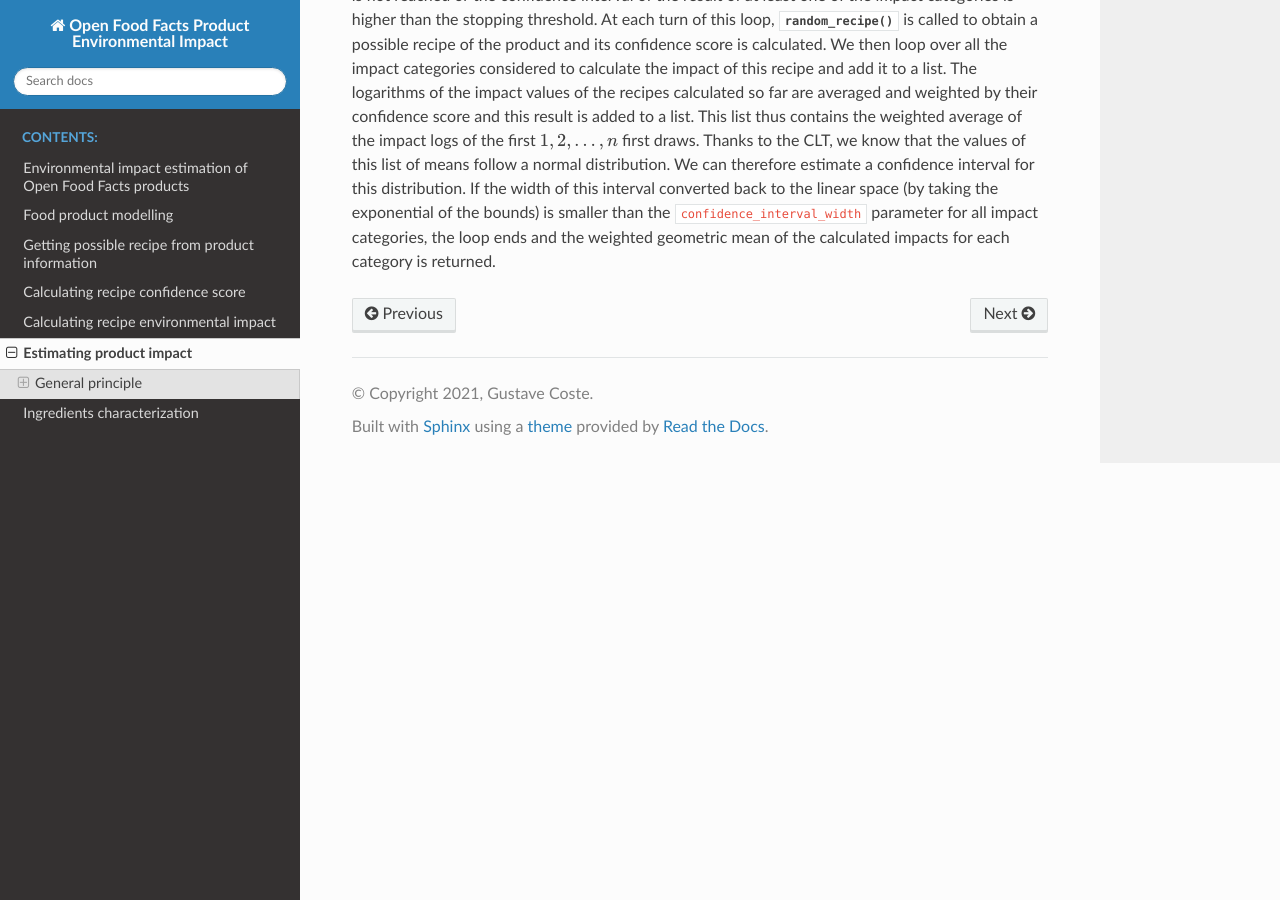
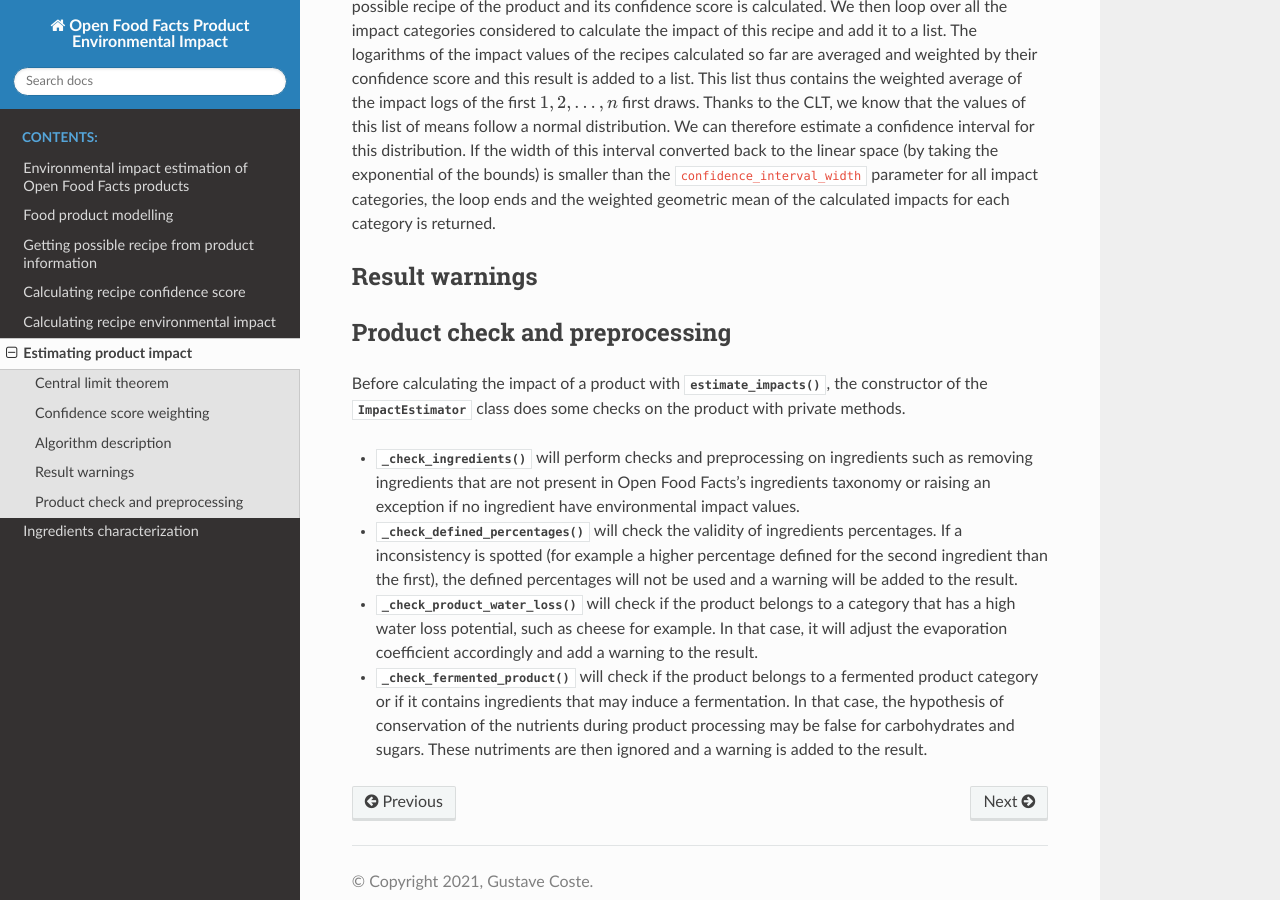
Before and after one commit to openfoodfacts/off-product-environmental-impact, a Sphinx documentation site: the page built from doc/source/estimating-product-impact.rst, in a window 1280 px wide and 900 px high, scrolled down 1754 px. Built offline with Sphinx 7.4.7 and the Read the Docs theme 2.0.0, drawn with Linux system fonts in a browser that asks for light colours.

```diff
--- a/doc/source/estimating-product-impact.rst
+++ b/doc/source/estimating-product-impact.rst
@@ -3,11 +3,8 @@
 
 The estimating the environmental impact of an Open Food Facts product can be done using the This equation is implemented by :class:`~impacts_estimation.impact_estimation.ImpactEstimator` or the wrappers :class:`~impacts_estimation.impact_estimation.estimate_impacts` and :class:`~impacts_estimation.impact_estimation.estimate_impacts_safe`. The later can be used in case of failure to progressively relax the constraints on the model in order to get a result.
 
-General principle
------------------
-
 Central limit theorem
-+++++++++++++++++++++
+---------------------
 
 This algorithm uses a Monte-Carlo based approach to estimate the expectation of a random variable by a large number of draws. It uses the `Central Limit Theorem <https://en.wikipedia.org/wiki/Central_limit_theorem>`_ which establishes the convergence in law of the mean of a sequence of random variables to a normal distribution in order to detect when the number of computed values is sufficient.
 
@@ -34,7 +31,7 @@
     G=\exp(\overline{X}_n)
 
 Confidence score weighting
-++++++++++++++++++++++++++
+--------------------------
 
 In order to give more weight to the most credible compositions in the calculation of the final result, the confidence score was used to weight the calculation of the averages. The result of the algorithm is the weighted geometric mean :math:`G'` defined by :
 
@@ -45,7 +42,7 @@
 However, one can intuitively think that the weighting of the draws does not prevent the convergence of the result. One could even think that it accelerates it by hypothesizing that the higher the confidence score of a recipe the closer its impact value is to the average.
 
 Algorithm description
-+++++++++++++++++++++
+---------------------
 
 The algorithm consists of a while loop that continues as long as the minimum number of loop turns is not reached or the confidence interval of the result of at least one of the impact categories is higher than the stopping threshold.
 At each turn of this loop, :meth:`~impacts_estimation.impact_estimation.RandomRecipeCreator.random_recipe` is called to obtain a possible recipe of the product and its confidence score is calculated.
@@ -55,3 +52,16 @@
 Thanks to the CLT, we know that the values of this list of means follow a normal distribution.
 We can therefore estimate a confidence interval for this distribution.
 If the width of this interval converted back to the linear space (by taking the exponential of the bounds) is smaller than the ``confidence_interval_width`` parameter for all impact categories, the loop ends and the weighted geometric mean of the calculated impacts for each category is returned.
+
+Result warnings
+---------------
+
+Product check and preprocessing
+-------------------------------
+
+Before calculating the impact of a product with :meth:`~impacts_estimation.impact_estimation.ImpactEstimator.estimate_impacts`, the constructor of the :class:`~impacts_estimation.impact_estimation.ImpactEstimator` class does some checks on the product with private methods.
+
+* :meth:`~impacts_estimation.impact_estimation.ImpactEstimator._check_ingredients` will perform checks and preprocessing on ingredients such as removing ingredients that are not present in Open Food Facts's ingredients taxonomy or raising an exception if no ingredient have environmental impact values.
+* :meth:`~impacts_estimation.impact_estimation.ImpactEstimator._check_defined_percentages` will check the validity of ingredients percentages. If a inconsistency is spotted (for example a higher percentage defined for the second ingredient than the first), the defined percentages will not be used and a warning will be added to the result.
+* :meth:`~impacts_estimation.impact_estimation.ImpactEstimator._check_product_water_loss` will check if the product belongs to a category that has a high water loss potential, such as cheese for example. In that case, it will adjust the evaporation coefficient accordingly and add a warning to the result.
+* :meth:`~impacts_estimation.impact_estimation.ImpactEstimator._check_fermented_product` will check if the product belongs to a fermented product category or if it contains ingredients that may induce a fermentation. In that case, the hypothesis of conservation of the nutrients during product processing may be false for carbohydrates and sugars. These nutriments are then ignored and a warning is added to the result.
```
